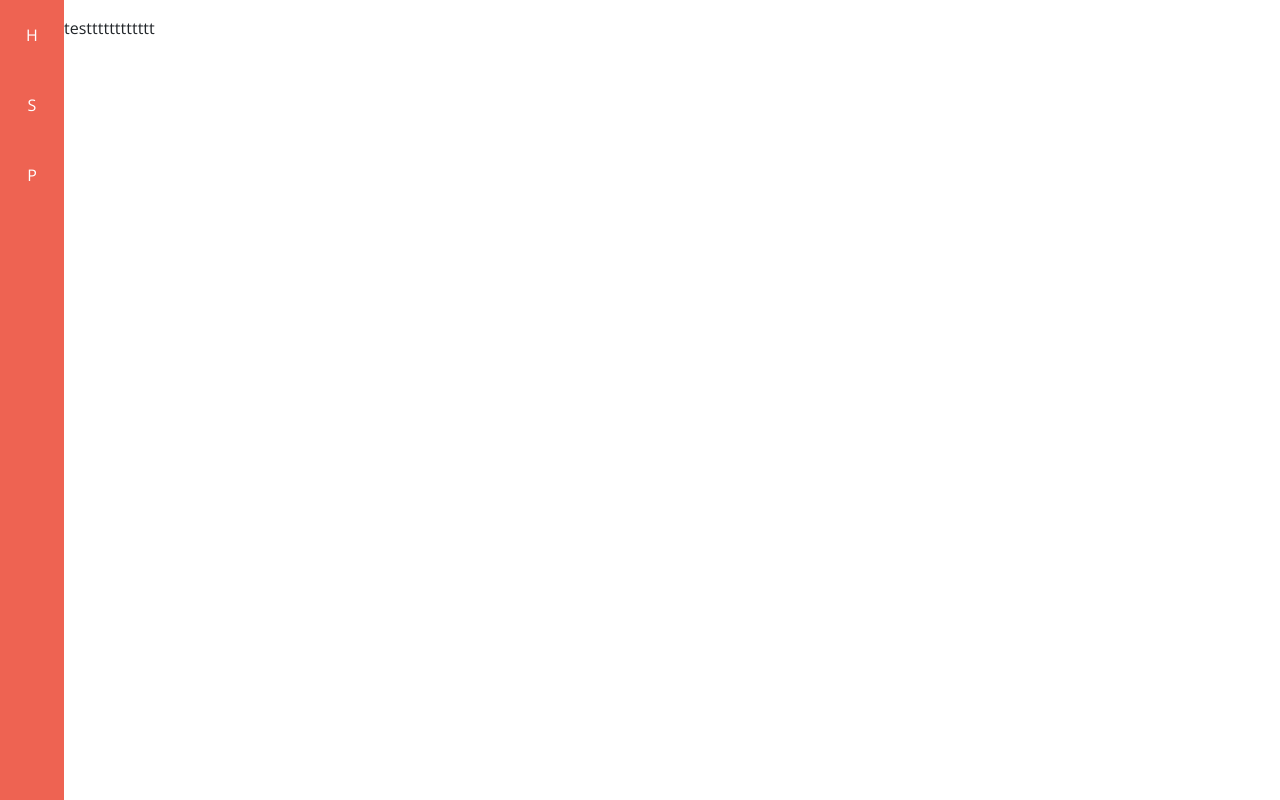
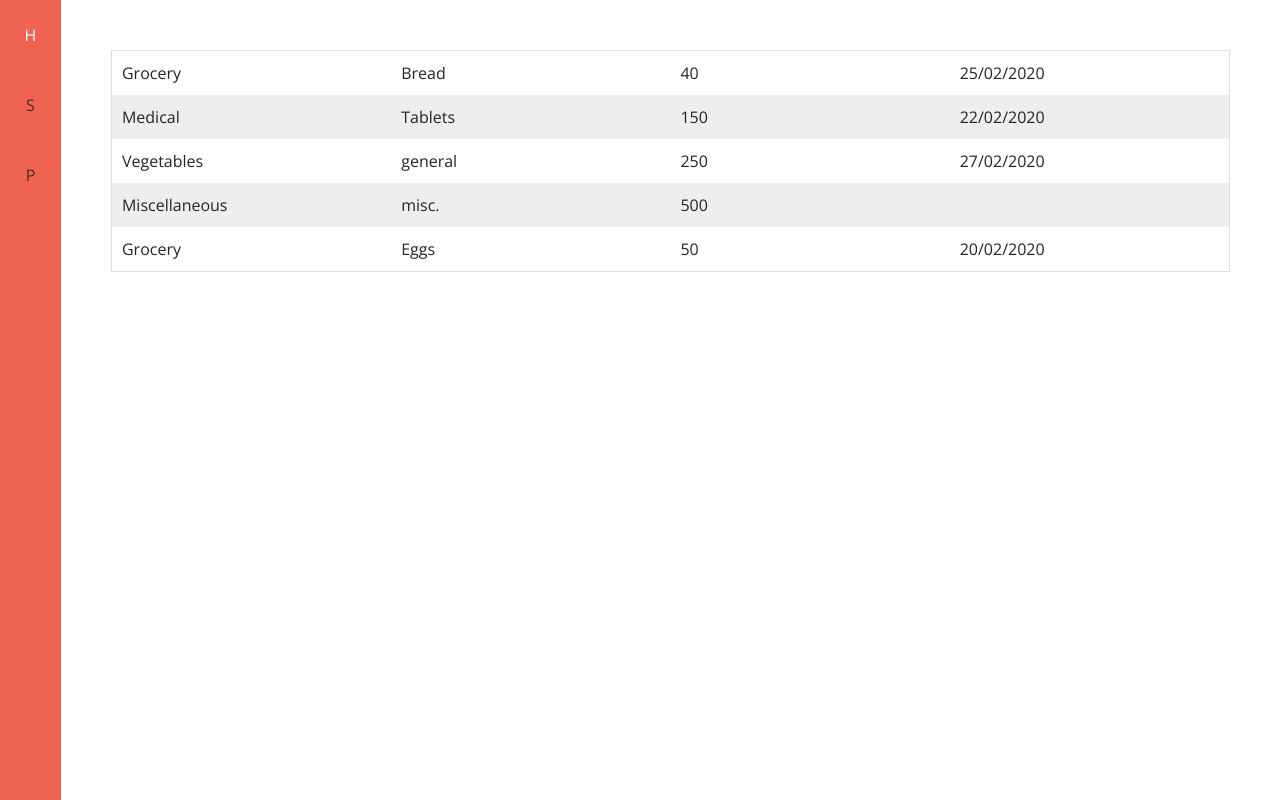
Before and after one commit to sowmyy/expenseeve, a React app: page / in a window 1280 px wide. Built offline with nearby package versions, Linux system fonts and the light colour scheme.

Commit message:
Rendered the list from dummy json

```diff
--- a/app/AppStyles.js
+++ b/app/AppStyles.js
@@ -14,7 +14,7 @@ export const NavBar = styled.ul`
     padding-bottom: 15px;
     text-transform: uppercase;
     a {
-      color: white;
+      color: #57241E;
       :hover {
         color: blue;
       }
@@ -41,5 +41,5 @@ export const NavComponentStyle = styled.div`
   }
 `;
 export const RenderSection = styled.div`
-  width: 70%;
+  width: 100%;
 `;
--- a/app/Containers/Home/index.js
+++ b/app/Containers/Home/index.js
@@ -1,17 +1,18 @@
 import React, { Component } from 'react';
 const jsonData = require('../data.json');
+import { HomeStyles } from './style';
+import ListItem from './listItem';
 
 class Home extends Component {
     render() {
         return (
-            <div>
+            <HomeStyles>
               <ul>
-                {jsonData.ExpenseList.map((item) => {
-                  <li>{item.category}</li>
-                })}
+                {jsonData.ExpenseList.map((item) =>
+                  <ListItem data={item} />
+                )}
               </ul>
-              <div>testttttttttttt</div>
-            </div>
+            </HomeStyles>
         )
     }
 }
--- /dev/null
+++ b/app/Containers/Home/listItem.js
@@ -0,0 +1,17 @@
+import React, { Component } from 'react';
+import { ListItemStyles } from './style';
+
+class ListItem extends Component {
+    render() {
+        return (
+            <ListItemStyles>
+              <p>{this.props.data.category}</p>
+              <p>{this.props.data.itemName}</p>
+              <p>{this.props.data.amount}</p>
+              <p>{this.props.data.expenseDate}</p>
+            </ListItemStyles>
+        )
+    }
+}
+
+export default ListItem;
--- a/app/Containers/Home/style.js
+++ b/app/Containers/Home/style.js
@@ -0,0 +1,25 @@
+import styled from 'styled-components';
+
+export const HomeStyles = styled.div`
+    display: flex;
+    justify-content: center;
+    padding: 50px;
+    ul {
+      width: 100%;
+      border: 1px solid #ddd;
+      padding: 0;
+    }
+`;
+
+export const ListItemStyles = styled.li`
+    display: flex;
+    p {
+      margin-right: 15%;
+      margin-bottom: 0;
+      width: 10%;
+      padding: 10px;
+    }
+    :nth-child(even) {
+      background-color: #eee;
+    }
+`;
--- a/app/Containers/data.json
+++ b/app/Containers/data.json
@@ -1,30 +1,35 @@
 {
     "ExpenseList": [
     {
+      "id": 1,
       "category": "Grocery",
       "itemName": "Bread",
       "amount": "40",
       "expenseDate": "25/02/2020"
     },
     {
+      "id": 2,
       "category": "Medical",
       "itemName": "Tablets",
       "amount": "150",
       "expenseDate": "22/02/2020"
     },
     {
+      "id": 3,
       "category": "Vegetables",
       "itemName": "general",
       "amount": "250",
       "expenseDate": "27/02/2020"
     },
     {
+      "id": 4,
       "category": "Miscellaneous",
       "itemName": "misc.",
       "amount": "500",
       "expenseDate": null
     },
     {
+      "id": 5,
       "category": "Grocery",
       "itemName": "Eggs",
       "amount": "50",
--- a/webpack.config.js
+++ b/webpack.config.js
@@ -28,7 +28,7 @@ module.exports = {
             {
                 test: /\.(jpe?g|png|gif|woff|woff2|eot|ttf|svg)(\?[a-z0-9=.]+)?$/,
                 use: {
-                  loader: 'url-loader?limit=100000'
+                  loader: 'file-loader'
                 },
             },
             {
```
Also changed, not shown: app/Components/Modal/index.js (deleted), app/Components/Modal/style.js (deleted), app/Components/Sidebar/index.js (deleted), app/Components/Sidebar/style.js (deleted).
